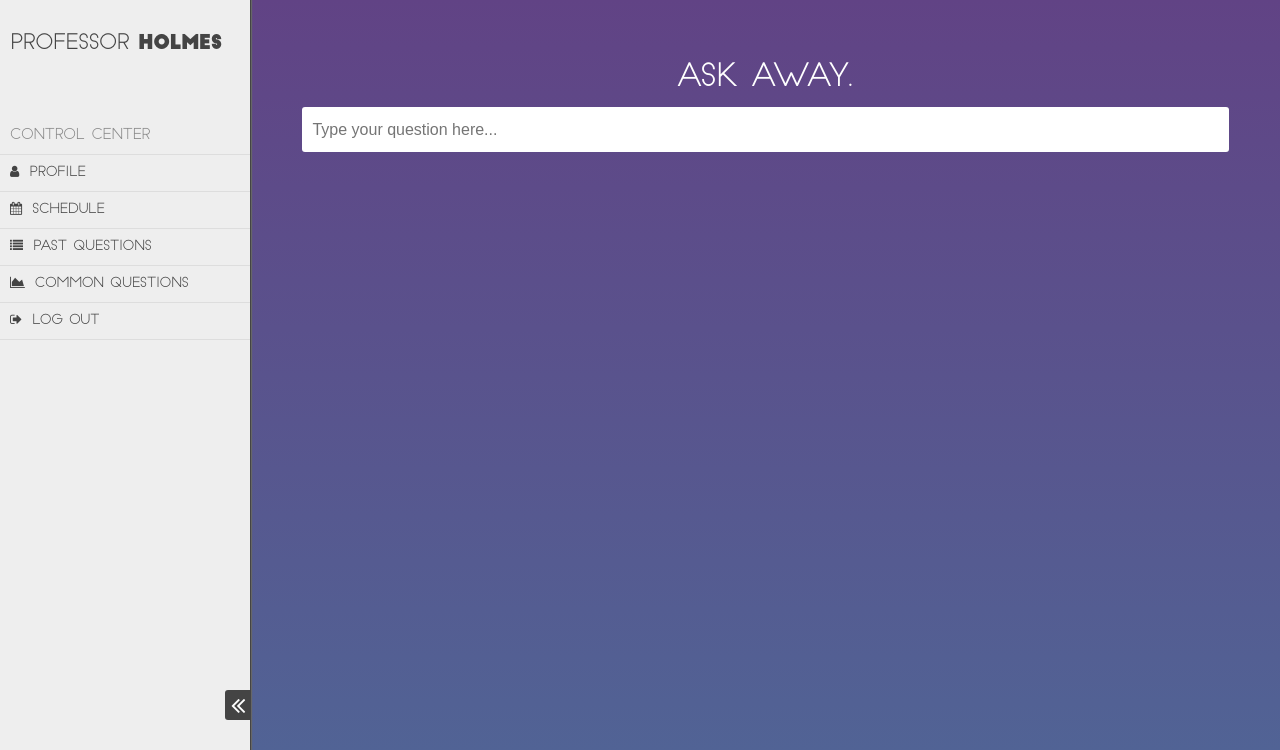
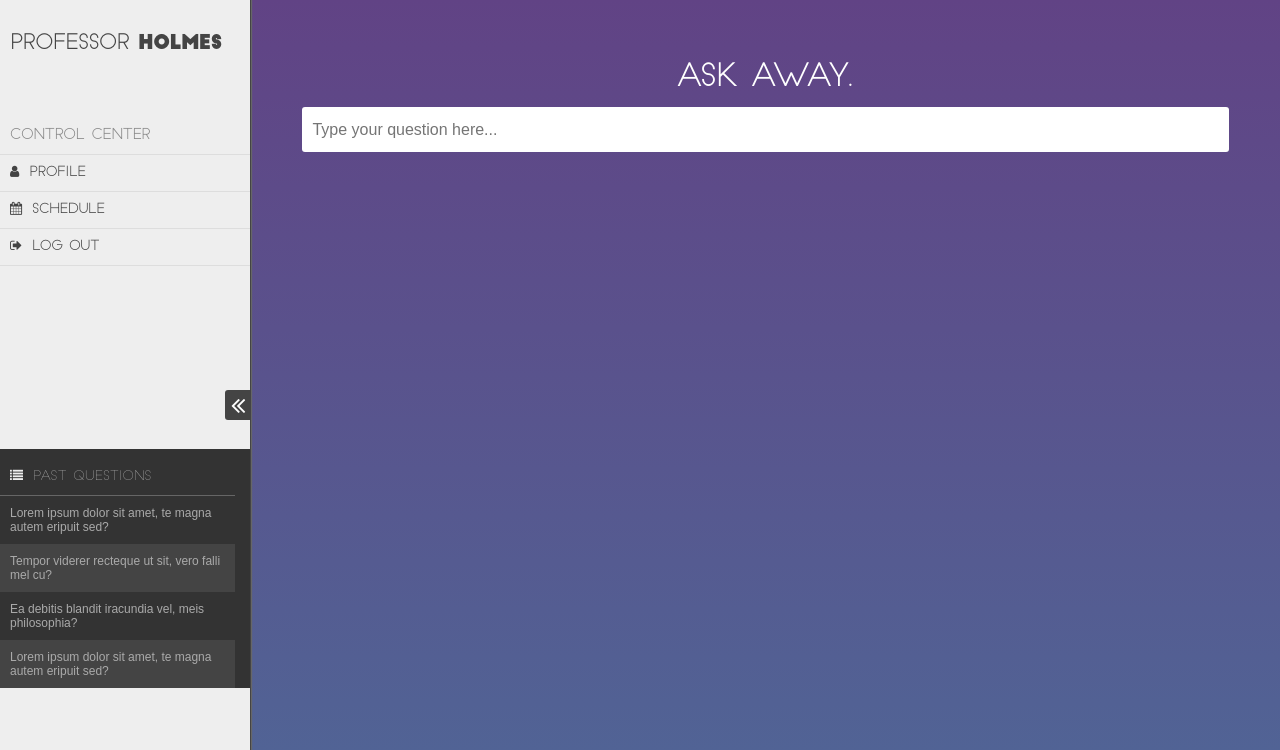
Before and after one commit to JinSun2014/CourseAdvisor, a Django app: template templates/index.html in a window 1280 px wide. Shown: the part 50-800 px from the top of the page. Run offline with Django 3.2, Linux system fonts and the light colour scheme; the template is opened without the code that fills it, so the values that code supplies are empty; parts of the project's set-up code (start-up, migrations or seed data) failed here and were passed over; some libraries are stand-ins or nearby versions.

Commit message:
rough version of past questions section added

```diff
--- a/static/css/style.css
+++ b/static/css/style.css
@@ -55,18 +55,18 @@ html {
         html body div.drawer h1.banner span:last-child {
           font-family: "Big-John";
           font-size: 19px; }
-      html body div.drawer nav {
+      html body div.drawer nav.drawer-menu {
         margin-top: 60px; }
-        html body div.drawer nav h4.control-center-title {
+        html body div.drawer nav.drawer-menu h4.control-center-title {
           margin-bottom: 9px;
           padding-left: 10px;
           width: 250px;
           color: #888;
           font-family: "Slim-Joe";
           font-size: 14px; }
-        html body div.drawer nav ul {
+        html body div.drawer nav.drawer-menu ul {
           list-style: none; }
-          html body div.drawer nav ul li {
+          html body div.drawer nav.drawer-menu ul li {
             padding: 10px;
             width: calc(250px - 20px);
             font-family: "slim-joe";
@@ -74,18 +74,46 @@ html {
             color: #444;
             border-top: 1px solid #ddd;
             cursor: pointer; }
-            html body div.drawer nav ul li i {
+            html body div.drawer nav.drawer-menu ul li i {
               margin-right: 10px; }
-            html body div.drawer nav ul li span {
+            html body div.drawer nav.drawer-menu ul li span {
               font-weight: bold; }
-          html body div.drawer nav ul li:last-child {
+          html body div.drawer nav.drawer-menu ul li:last-child {
             border-bottom: 1px solid #ddd; }
-          html body div.drawer nav ul li:hover {
+          html body div.drawer nav.drawer-menu ul li:hover {
             background-color: #e3e3e3; }
+      html body div.drawer div.past-questions {
+        margin-top: 183px;
+        padding: 10px 0 0 0;
+        background-color: #333; }
+        html body div.drawer div.past-questions > span {
+          display: block;
+          padding: 10px;
+          width: calc(250px - 35px);
+          font-family: "slim-joe";
+          font-size: 13px;
+          color: #eee;
+          border-bottom: 1px solid #666; }
+          html body div.drawer div.past-questions > span i {
+            margin-right: 10px; }
+        html body div.drawer div.past-questions ul {
+          list-style: none;
+          height: 192px;
+          overflow-y: scroll; }
+          html body div.drawer div.past-questions ul li {
+            padding: 10px 10px 10px 10px;
+            width: calc(250px - 35px);
+            font-size: 12px;
+            color: #aaa;
+            cursor: pointer; }
+          html body div.drawer div.past-questions ul li:nth-child(2n) {
+            background-color: #444; }
+          html body div.drawer div.past-questions ul li:hover {
+            background-color: #555; }
       html body div.drawer button {
         position: absolute;
         right: 0px;
-        bottom: 30px;
+        bottom: 330px;
         width: 25px;
         height: 30px;
         background-color: #444;
--- a/static/css/style.scss
+++ b/static/css/style.scss
@@ -83,13 +83,13 @@ html {
 					font-size: 19px;
 				}
 			}
-			nav {
+			nav.drawer-menu {
 				margin-top: 60px;
 
 				h4.control-center-title {
 					margin-bottom: 9px;
 					padding-left: 10px;
-					width: 250px;
+					width: $drawer-width;
 					color: #888;;
 					font-family: "Slim-Joe";
 					font-size: 14px;
@@ -121,10 +121,48 @@ html {
 					}
 				}
 			}
+			div.past-questions {
+				margin-top: 183px;
+				padding: 10px 0 0 0;
+				background-color: #333;
+
+				> span {
+					display: block;
+					padding: 10px;
+					width: calc(#{$drawer-width} - 35px);
+					font-family: "slim-joe";
+					font-size: 13px;
+					color: $drawer-background-color;
+					border-bottom: 1px solid #666;
+
+					i {
+						margin-right: 10px;
+					}
+				}
+				ul {
+					list-style: none;
+					height: 192px;
+					overflow-y: scroll;
+
+					li {
+						padding: 10px 10px 10px 10px;
+						width: calc(#{$drawer-width} - 35px);
+						font-size: 12px;
+						color: #aaa;
+						cursor: pointer;
+					}
+					li:nth-child(2n) {
+						background-color: #444;
+					}
+					li:hover {
+						background-color: #555;
+					}
+				}
+			}
 			button {
 				position: absolute;
 				right: 0px;
-				bottom: 30px;
+				bottom: 330px;
 				width: 25px;
 				height: 30px;
 				background-color: #444;
--- a/static/js/script.js
+++ b/static/js/script.js
@@ -16,6 +16,7 @@ $(document).ready(function() {
 	        $({deg: startAngle}).animate({deg: endAngle}, args);
 	    });
 	};
+
 
 
 	/*
@@ -38,7 +39,7 @@ $(document).ready(function() {
 		});
 	}
 	var removeResults = function() {
-		$('ul.results-list').slideUp();
+		$('ul.results-list').slideUp(220);
 		$('ul.results-list > li').remove();
 		$('h5.results-summary').css('opacity', 0);
 	};
@@ -248,7 +249,7 @@ $(document).ready(function() {
 			}
 		}
 
-		$('ul.results-list').slideDown();
+		$('ul.results-list').slideDown(350);
 		setResultsSummary(start);
 		return;
 	};
@@ -260,7 +261,6 @@ $(document).ready(function() {
 	 */
 
 	setHeights();
-
 
 
 
--- a/templates/index.html
+++ b/templates/index.html
@@ -28,16 +28,26 @@
 
 		<div class="drawer open">
 			<h1 class="banner"><span>Professor</span> <span>Holmes</span></h1>
-			<nav>
+			<nav class="drawer-menu">
 				<h4 class="control-center-title">Control Center</h4>
 				<ul>
 					<li><i class="fa fa-user"></i><span>Profile</span></li>
 					<li><i class="fa fa-calendar"></i><span>Schedule</span></li>
-					<li><i class="fa fa-list"></i><span>Past Questions</span></li>
-					<li><i class="fa fa-area-chart"></i><span>Common Questions</span></li>
+					<!-- <li><i class="fa fa-list"></i><span>Past Questions</span></li> -->
+					<!-- <li><i class="fa fa-area-chart"></i><span>Common Questions</span></li> -->
 					<li><i class="fa fa-sign-out"></i><span>Log Out</span></li>
 				</ul>
 			</nav>
+			<div class="past-questions">
+				<span><i class="fa fa-list"></i>Past Questions</span>
+				<ul class="past-questions">
+					<li>Lorem ipsum dolor sit amet, te magna autem eripuit sed?</li>
+					<li>Tempor viderer recteque ut sit, vero falli mel cu?</li>
+					<li>Ea debitis blandit iracundia vel, meis philosophia?</li>
+					<li>Lorem ipsum dolor sit amet, te magna autem eripuit sed?</li>
+					<li>Tempor viderer recteque ut sit, vero falli mel cu?</li>
+				</ul>
+			</div>
 			<button class="drawer-toggle">
 				<i class="left fa fa-angle-double-left"></i>
 			</button>
@@ -57,33 +67,7 @@
 				</section>
 
 				<section class="results">
-					<ul class="results-list">
-
-						<!-- <li class="result">
-							<div class="result-left">
-								<ul>
-									<li class="result-confidence"><i class="fa fa-check"></i><span>0.664</span></li>
-									<li class="result-add-to-schedule impossible"><i class="fa fa-plus"></i><span>Add</span></li>
-									<li class="result-course-info"><i class="fa fa-info"></i><span>Course</span></li>
-								</ul>
-							</div>
-							<div class="result-middle">
-								<h3 class="result-class-title">Machine Learning</h3>
-								<h5 class="result-class-professor">Bryan Pardo</h5>
-							</div>
-							<div class="result-right">
-								<span>See reasoning</span>
-								<i class="fa fa-angle-down"></i>
-							</div>
-							<div class="result-expand closed">
-								<h4>What<br><span>Watson</span><br>Found</h4>
-								<ul class="relevant-text">
-									<li>... science and statistics. It has strong ties to <b>artificial intelligence</b> and optimization, which deliver methods, theory and application domains to the field ...</li>
-									<li>... As a scientific endeavour, machine learning grew out of the quest for <b>artificial intelligence</b>. Already in the early days of <b>AI</b> as an academic discipline ...</li>
-								</ul>
-							</div>
-						</li> -->
-					</ul>
+					<ul class="results-list"></ul>
 				</section>
 			</div>
 		</main>
```
Also changed, not shown: 1 other file.
